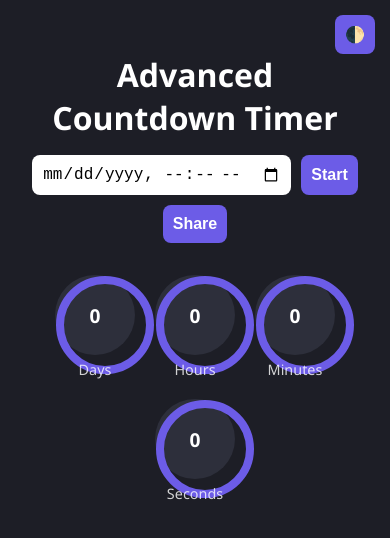
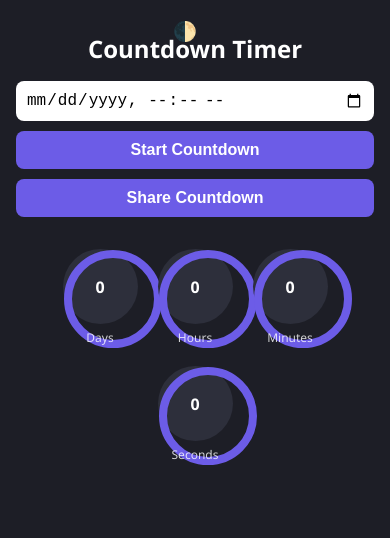
Before and after one commit to waletmaker0/Advanced-Countdown-Timer, a plain HTML site: page index.html in a window 390 px wide. Drawn offline with Linux system fonts and the light colour scheme.

Commit message:
Update index.html

```diff
--- a/index.html
+++ b/index.html
@@ -3,7 +3,7 @@
 <head>
   <meta charset="UTF-8" />
   <meta name="viewport" content="width=device-width, initial-scale=1.0"/>
-  <title>Advanced Countdown Timer</title>
+  <title>Countdown Timer with Alarm</title>
   <style>
     :root {
       --bg: #1d1e26;
@@ -27,8 +27,9 @@
       display: flex;
       flex-direction: column;
       align-items: center;
-      padding: 2rem;
+      padding: 1rem;
       transition: background 0.3s, color 0.3s;
+      min-height: 100vh;
     }
 
     h1 {
@@ -39,10 +40,12 @@
 
     .controls {
       display: flex;
+      flex-direction: column;
       gap: 10px;
-      flex-wrap: wrap;
-      justify-content: center;
+      align-items: center;
       margin-bottom: 1rem;
+      width: 100%;
+      max-width: 400px;
     }
 
     input, button {
@@ -50,6 +53,8 @@
       font-size: 1rem;
       border-radius: 8px;
       border: none;
+      width: 100%;
+      box-sizing: border-box;
     }
 
     button {
@@ -69,13 +74,14 @@
 
     .circle {
       position: relative;
-      width: 100px;
-      height: 100px;
+      width: 90px;
+      height: 90px;
       background: var(--circle-bg);
       border-radius: 50%;
       display: flex;
       align-items: center;
       justify-content: center;
+      margin-bottom: 5px;
     }
 
     .circle svg {
@@ -91,21 +97,38 @@
 
     .label {
       text-align: center;
-      margin-top: 5px;
-      font-size: 0.9rem;
+      font-size: 0.85rem;
       opacity: 0.8;
     }
 
     .theme-toggle {
-      position: absolute;
-      top: 15px;
-      right: 15px;
+      position: fixed;
+      top: 10px;
+      right: 10px;
+      z-index: 10;
+      font-size: 1.2rem;
+      background: none;
+      border: none;
+      color: var(--text);
+      cursor: pointer;
     }
 
-    @media (max-width: 500px) {
+    @media (max-width: 480px) {
+      h1 {
+        font-size: 1.5rem;
+      }
+
       .circle {
-        width: 80px;
-        height: 80px;
+        width: 75px;
+        height: 75px;
+      }
+
+      .circle .number {
+        font-size: 1rem;
+      }
+
+      .label {
+        font-size: 0.75rem;
       }
     }
   </style>
@@ -114,12 +137,12 @@
 
   <button class="theme-toggle" onclick="toggleTheme()">🌓</button>
 
-  <h1>Advanced Countdown Timer</h1>
+  <h1>Countdown Timer</h1>
 
   <div class="controls">
     <input type="datetime-local" id="datetime" />
-    <button onclick="startCountdown()">Start</button>
-    <button onclick="shareCountdown()">Share</button>
+    <button onclick="startCountdown()">Start Countdown</button>
+    <button onclick="shareCountdown()">Share Countdown</button>
   </div>
 
   <div class="countdown">
@@ -161,6 +184,12 @@
     </div>
   </div>
 
+  <!-- 🔔 Hidden audio element -->
+  <audio id="alarmSound" preload="auto">
+    <source src="https://actions.google.com/sounds/v1/alarms/alarm_clock.ogg" type="audio/ogg">
+    Your browser does not support the audio element.
+  </audio>
+
   <script>
     let interval;
 
@@ -192,7 +221,8 @@
 
         if (distance <= 0) {
           clearInterval(interval);
-          alert("Countdown finished!");
+          playAlarm();
+          alert("⏰ Countdown finished!");
           return;
         }
 
@@ -224,9 +254,16 @@
       const seconds = document.getElementById("seconds").textContent;
 
       const text = `⏳ Countdown: ${days}d ${hours}h ${minutes}m ${seconds}s left!`;
-
       navigator.clipboard.writeText(text).then(() => {
         alert("Countdown copied to clipboard!");
+      });
+    }
+
+    function playAlarm() {
+      const sound = document.getElementById("alarmSound");
+      sound.play().catch(() => {
+        // fallback if autoplay is blocked
+        alert("Timer done! Please allow sound manually.");
       });
     }
   </script>
```
